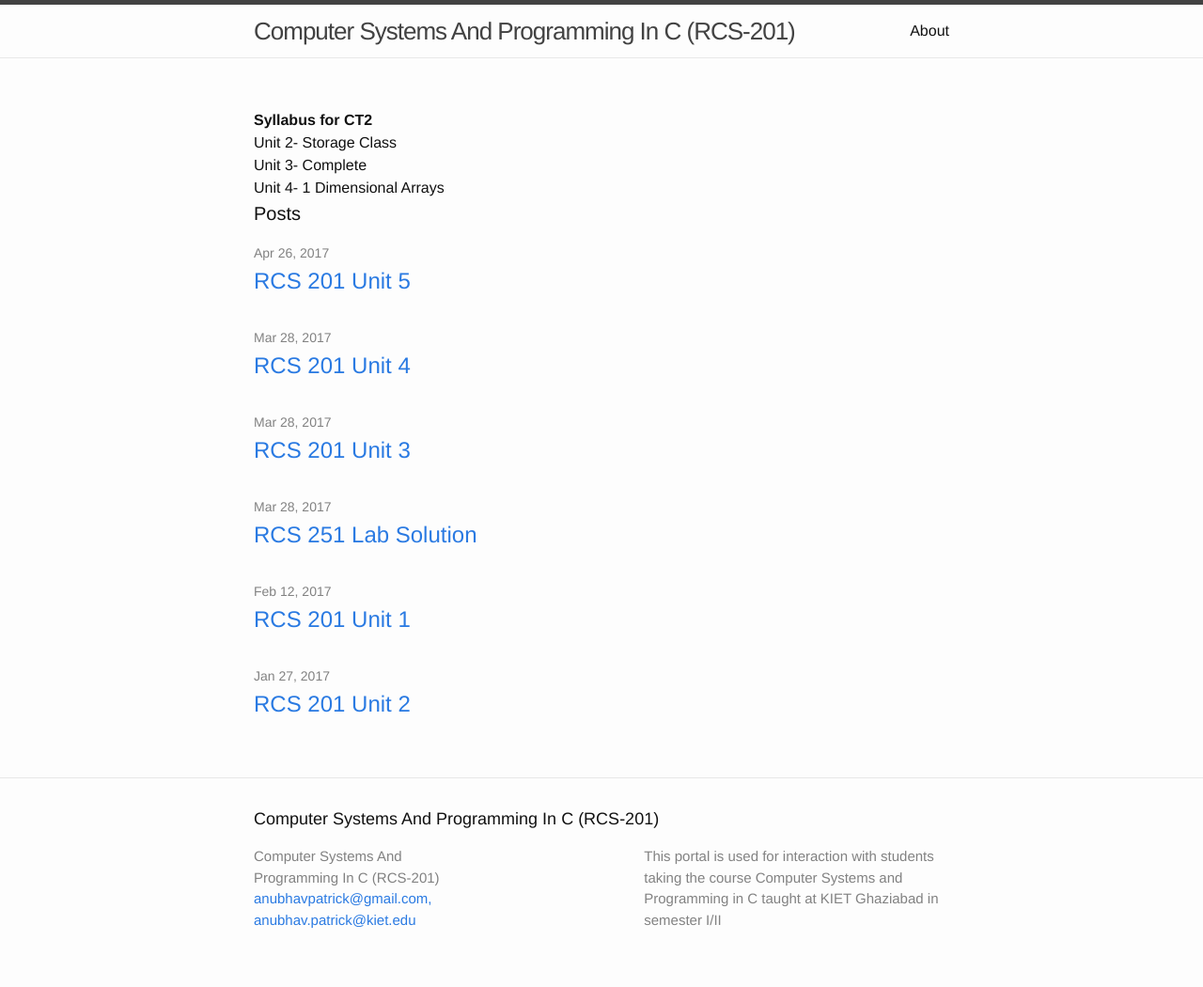
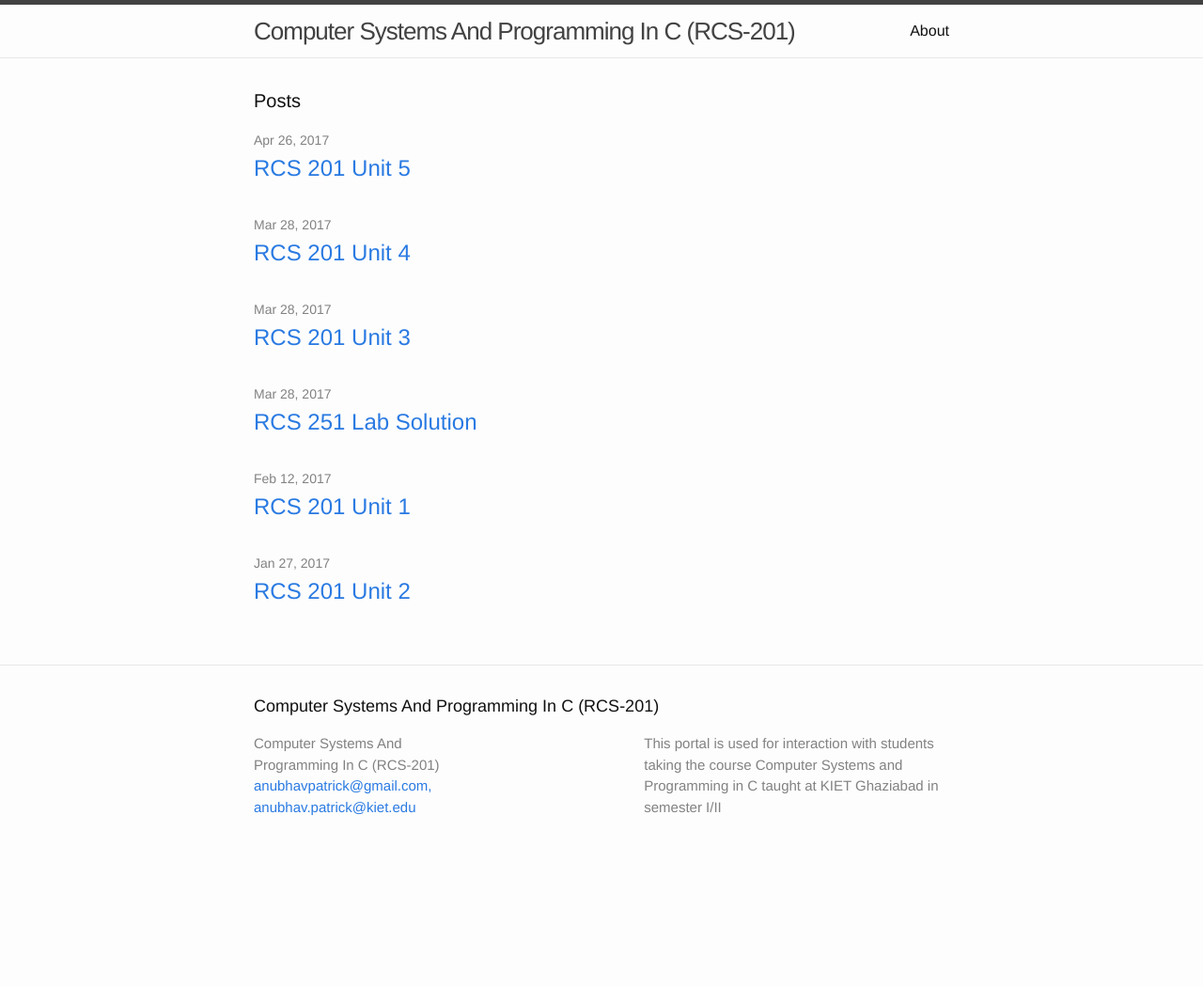
Before and after one commit to anubhavpatrick/anubhavpatrick.github.io, a Jekyll site: the page built from index.html, in a window 1280 px wide. Shown: the whole page at 94% size. Built offline with Jekyll 4.4.1, drawn with Linux system fonts in a browser that asks for light colours; after the commit the page ends 930 px from its top, so only the background shows below that.

```diff
--- a/index.html
+++ b/index.html
@@ -1,10 +1,7 @@
 ---
 layout: default
 ---
-<br><strong> Syllabus for CT2 </strong><br>
-Unit 2- Storage Class <br>
-Unit 3- Complete <br>
-Unit 4- 1 Dimensional Arrays <br>
+
 <div class="home">
 
   <h1 class="page-heading">Posts</h1>
```
Also changed, not shown: 1 other file.
